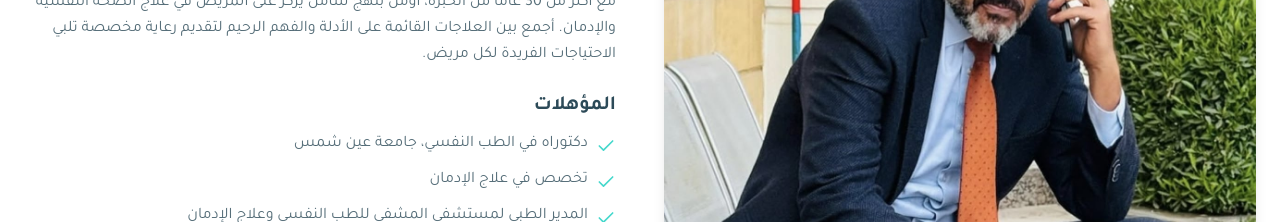
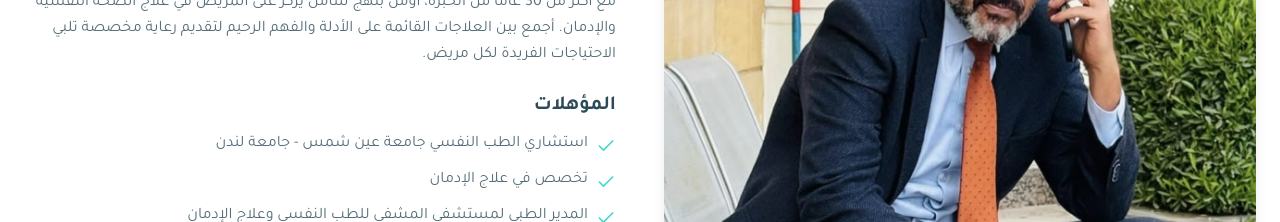
Before and after one commit to mahmoud120182/Dr.-Ashraf-Hanafy, a plain HTML site: page arabic.html in a window 1280 px wide. Shown: the part 1200-1422 px from the top of the page. Drawn offline with nearby package versions, Linux system fonts and the light colour scheme.

Commit message:
Update arabic.html

```diff
--- a/arabic.html
+++ b/arabic.html
@@ -217,7 +217,7 @@
                   <svg xmlns="http://www.w3.org/2000/svg" width="20" height="20" viewBox="0 0 24 24" fill="none" stroke="currentColor" stroke-width="2" stroke-linecap="round" stroke-linejoin="round" class="text-primary flex-shrink-0 mt-1">
                     <polyline points="20 6 9 17 4 12"></polyline>
                   </svg>
-                  <span class="text-neutral-dark/80 font-tajawal">دكتوراه في الطب النفسي، جامعة عين شمس</span>
+                  <span class="text-neutral-dark/80 font-tajawal">استشاري الطب النفسي جامعة عين شمس - جامعة لندن</span>
                 </li>
                 <li class="flex items-start gap-2">
                   <svg xmlns="http://www.w3.org/2000/svg" width="20" height="20" viewBox="0 0 24 24" fill="none" stroke="currentColor" stroke-width="2" stroke-linecap="round" stroke-linejoin="round" class="text-primary flex-shrink-0 mt-1">
```
